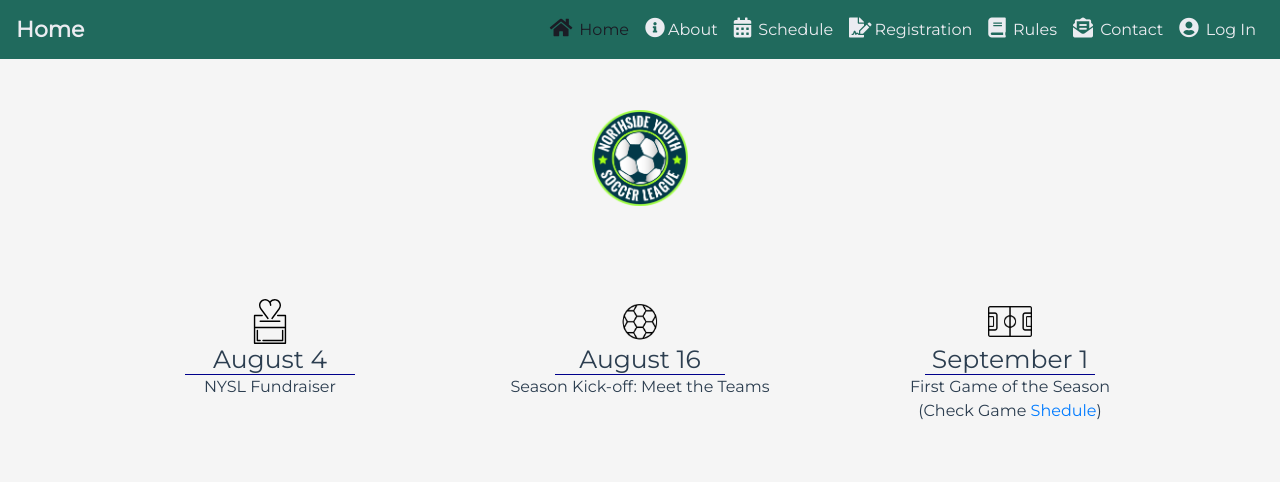
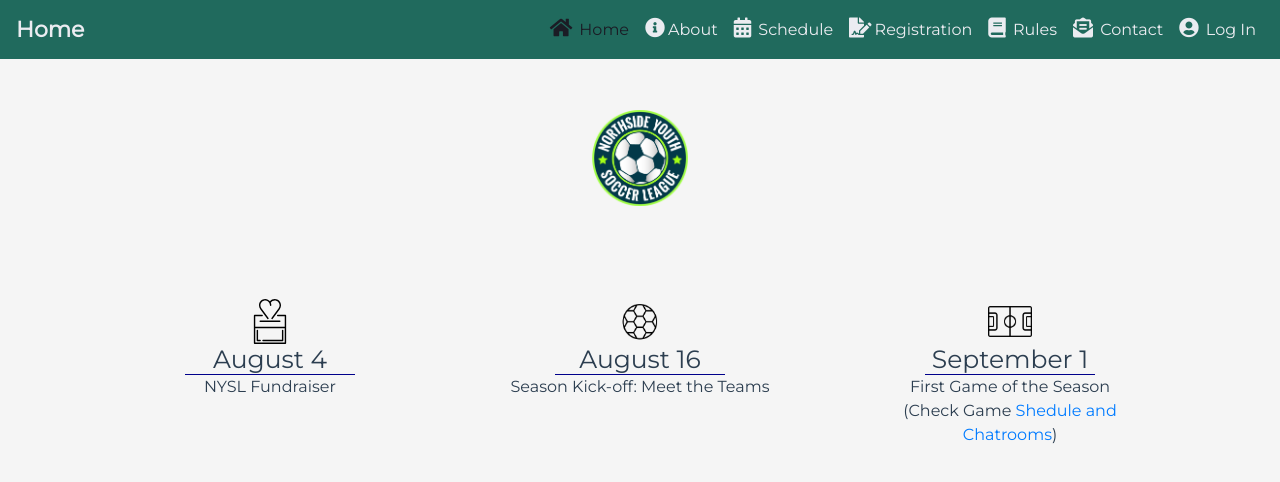
Before and after one commit to andreaibt21/NYSL-APP, a Vue app: page / in a window 1280 px wide. Shown: the top 482 px of the page. Built offline with nearby package versions, Linux system fonts and the light colour scheme; no server answers.

Commit message:
chat finished

```diff
--- a/src/components/Upcoming.vue
+++ b/src/components/Upcoming.vue
@@ -23,7 +23,7 @@
              <img src="../assets/field.png" alt="nysl icon" class="icon">
 
              <h2>September 1</h2>
-             <p id="long">First Game of the Season <br>(Check Game  <router-link to="/schedule">Shedule</router-link>)</p>
+             <p id="long">First Game of the Season <br>(Check Game  <router-link to="/schedule">Shedule and Chatrooms</router-link>)</p>
             </div>
 
         </div>
--- a/src/views/Chatroom.vue
+++ b/src/views/Chatroom.vue
@@ -27,6 +27,7 @@
                     </p>
                     </div>
                 </div>
+                <div id="bottom"></div>
             </div>
            <form @submit.prevent="post()">
                <input type="text" placeholder="Enter your message" v-model="input" />
@@ -72,12 +73,10 @@ export default {
 
           folder.push(message)
           this.input = null
+        },
+        updateScroll: function(){
+         document.getElementById('bottom').scrollIntoView()
         }
-        // ,
-        // updateScroll: function(){
-        //  let element = document.getElementById("messages-container");
-        //   element.scrollTop = element.scrollHeight;
-        // }
     },
     computed: {
         ...mapState(['user'])
@@ -86,13 +85,11 @@ export default {
         this.messages = [];
         db.ref("forum/match" + this.$route.params.id).on("child_added",(snapshot) => {
             this.messages.push(snapshot.val())
+            this.$nextTick(() => {
+                this.updateScroll()
+            })
         })
     }
-    // ,
-    // update(){
-    //      let element = document.getElementById("messages-container");
-    //       element.scrollTop = element.scrollHeight;
-    // }
 
 }
 </script>
```
